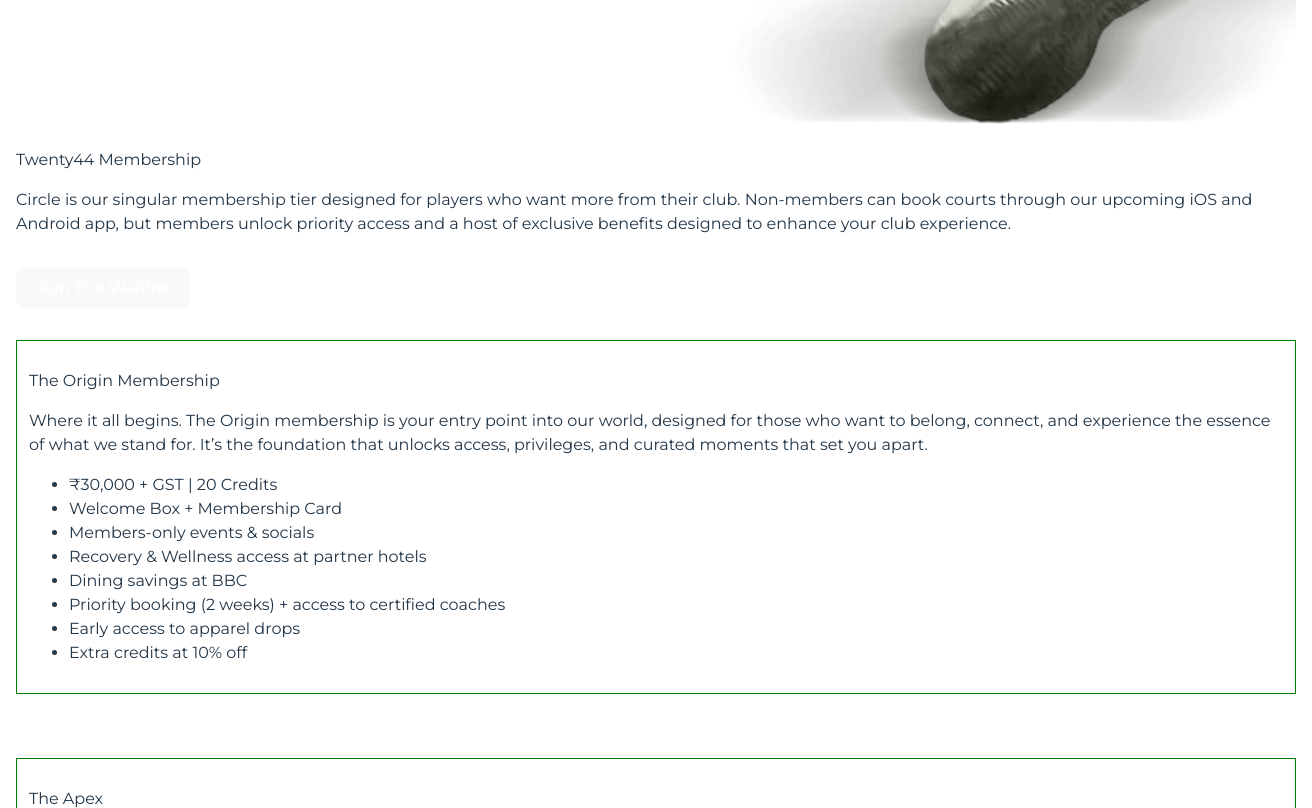
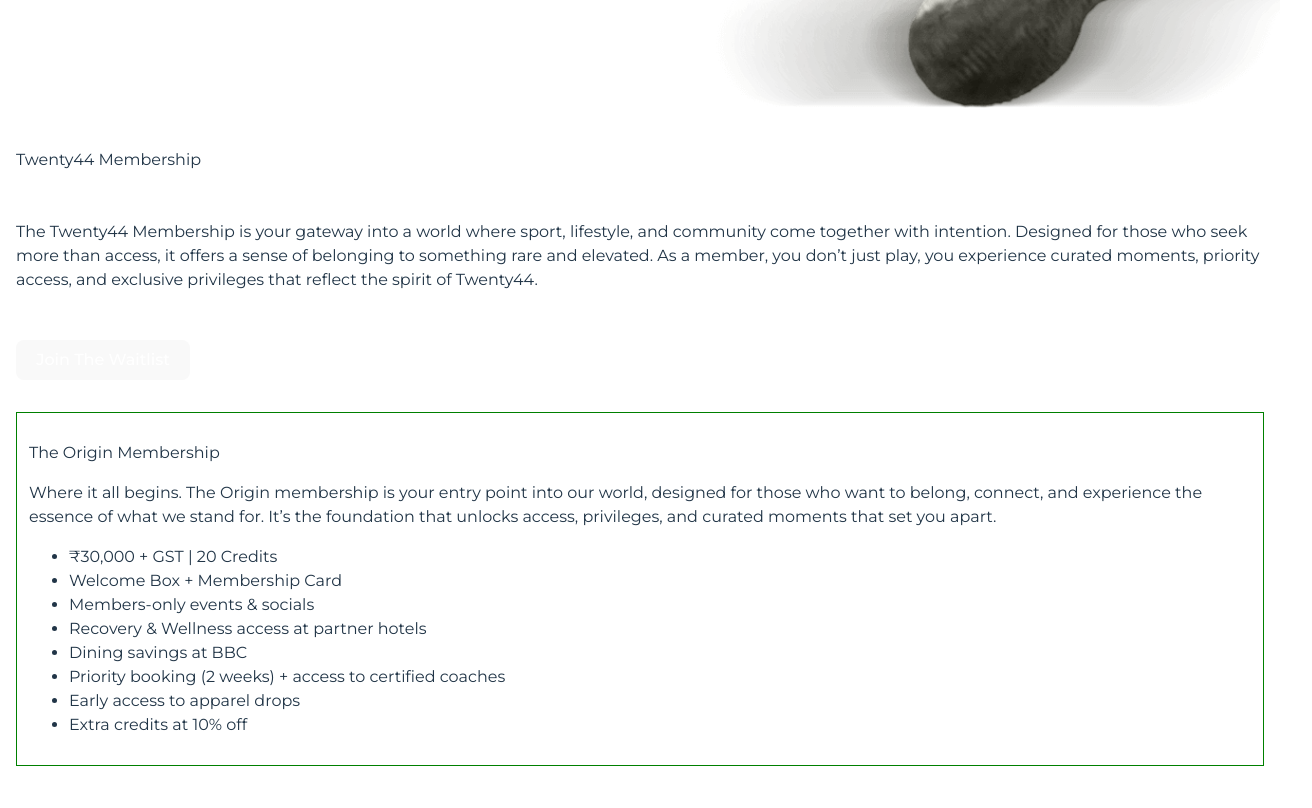
Before and after one commit to bruhngl0/2044, a React (Vite) app: page /membership in a window 1280 px wide. Shown: the part 840-1648 px from the top of the page, 1312 px wide, since content can reach past the window. Built offline with nearby package versions, Linux system fonts and the light colour scheme.

Commit message:
orientation

```diff
--- a/src/components/Membership.jsx
+++ b/src/components/Membership.jsx
@@ -10,10 +10,12 @@
       <div className="membership-content">
         <p className="membership-content-1">Twenty44 Membership</p>
         <p className="membership-content-2">
-          Circle is our singular membership tier designed for players who want
-          more from their club. Non-members can book courts through our upcoming
-          iOS and Android app, but members unlock priority access and a host of
-          exclusive benefits designed to enhance your club experience.
+          The Twenty44 Membership is your gateway into a world where sport,
+          lifestyle, and community come together with intention. Designed for
+          those who seek more than access, it offers a sense of belonging to
+          something rare and elevated. As a member, you don’t just play, you
+          experience curated moments, priority access, and exclusive privileges
+          that reflect the spirit of Twenty44.{" "}
         </p>
       </div>
 
--- a/src/styles/membership.scss
+++ b/src/styles/membership.scss
@@ -4,12 +4,14 @@
   flex-direction: column;
   justify-content: start;
   align-items: start;
-  height: 100vh;
-  padding: 1rem;
+  height: 100%;
+  overflow-x: hidden;
+
 }
 
 .membership-img{
-  width: 100%;
+  width: 100vw;
+
 
   >img{
     width: 100%;
@@ -21,20 +23,23 @@
 }
 
 .membership-content-1{
+padding: 1rem;
 
 }
 
 .membership-content-2{
+ padding: 1rem;
 
 }
 
 .membership-content-btn{
-  margin-bottom: 2rem;
-  margin-top: 1rem;
+padding: 1rem;
+width: 100%;
 
 }
 
 .membership-plan{
+padding: 1rem;
 
 }
 
```
